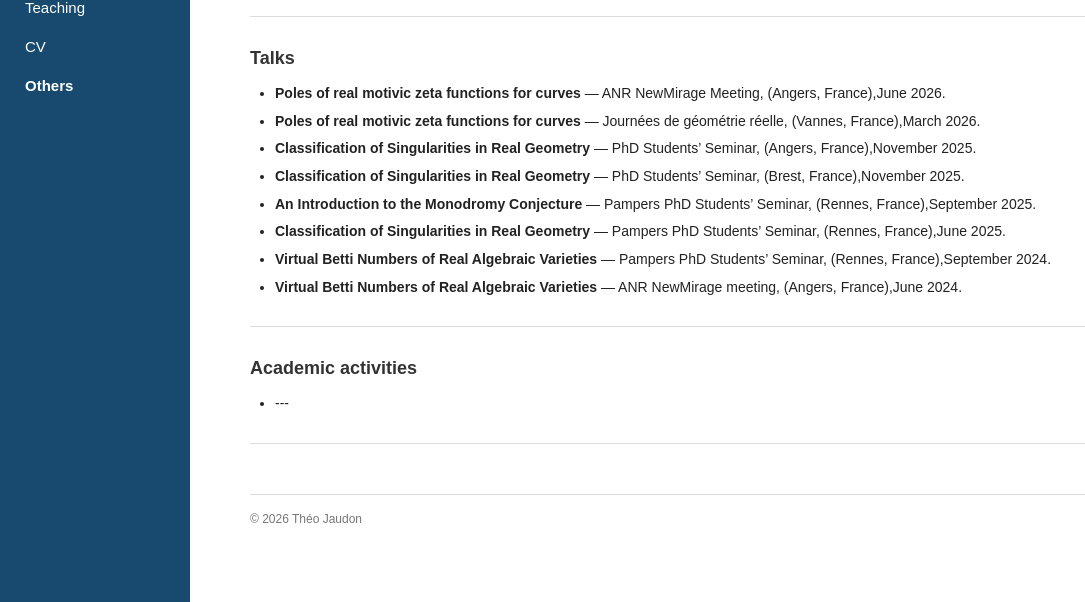
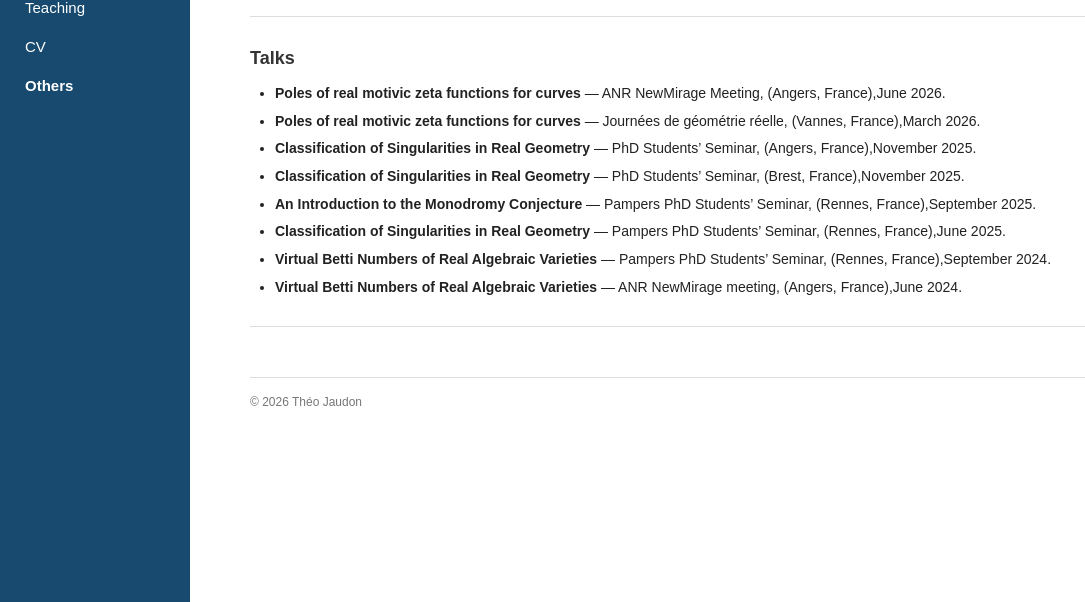
Before and after one commit to TheoJaudon/theojaudon.github.io, a plain HTML site: page others.html in a window 1280 px wide. Shown: the part 198-800 px from the top of the page, without its empty margins (0-1085 px from the left). Drawn offline with Linux system fonts and the light colour scheme.

Commit message:
Clean up others.html by removing empty sections
Removed unnecessary list items and section for academic activities.

```diff
--- a/others.html
+++ b/others.html
@@ -176,41 +176,10 @@
 
 
 
-
-
-
-
-
-
-
-
-
-                    </ul>
+                      </ul>
 
                 </section>
 
-
-                <hr>
-
-
-                <!-- RESPONSIBILITIES -->
-
-                <section>
-
-                    <h2>
-                        Academic activities
-                    </h2>
-
-                    <ul>
-
-                        <li>
-                           ---
-                        </li>
-
-
-                    </ul>
-
-                </section>
 
 
                 <hr>
```
